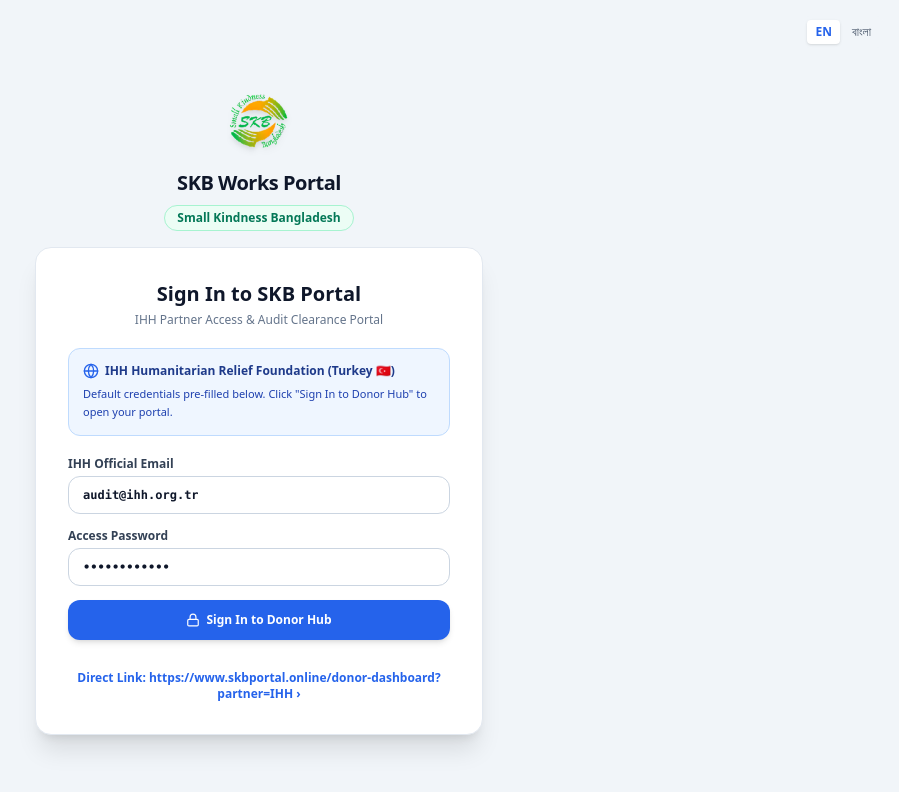
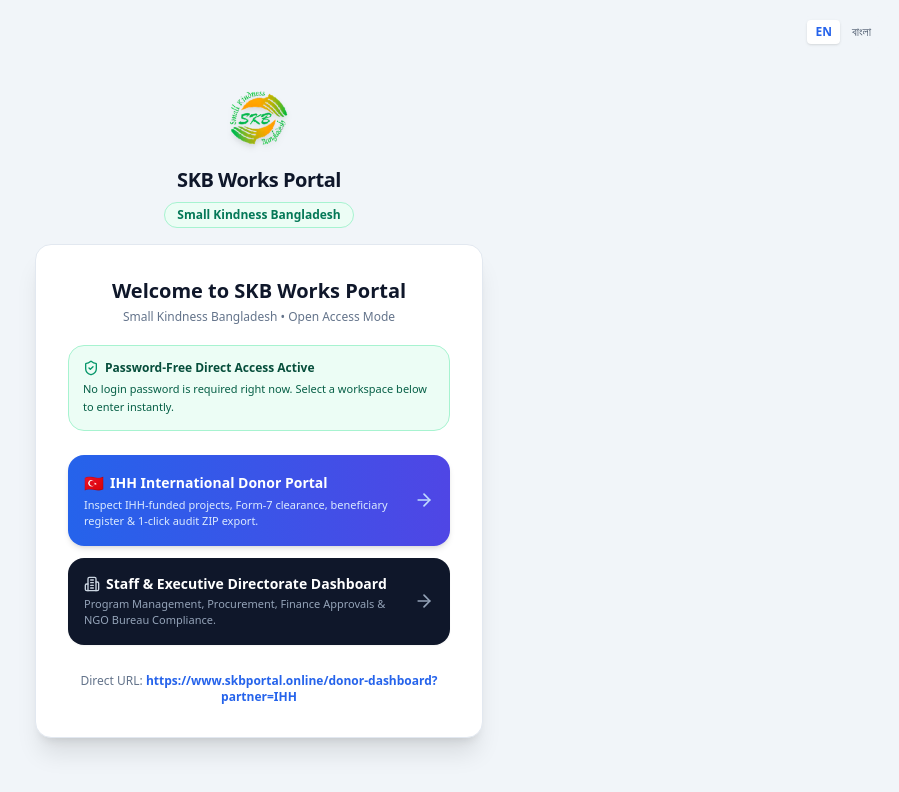
Before and after one commit to dhshishirD/skb-portal, a Next.js app: page /login in a window 1280 px wide. Shown: the top 792 px of the page, without its empty margins (381-1280 px from the left). Built offline with nearby package versions, Linux system fonts and the light colour scheme; no server answers.

Commit message:
feat(donor): make donor portal 100% password-free and instant access

```diff
--- a/src/app/(auth)/login/page.tsx
+++ b/src/app/(auth)/login/page.tsx
@@ -1,77 +1,67 @@
 'use client';
 
-import { useState } from 'react';
 import Link from 'next/link';
-import { signInAction } from '@/app/actions/auth';
-import { Globe, Lock, CheckCircle2 } from 'lucide-react';
+import { useRouter } from 'next/navigation';
+import { Globe, ArrowRight, ShieldCheck, Building2 } from 'lucide-react';
 
 export default function LoginPage() {
-  const [emailInput, setEmailInput] = useState('audit@ihh.org.tr');
-  const [passwordInput, setPasswordInput] = useState('IHH-SKB-2026');
+  const router = useRouter();
 
   return (
-    <div className="space-y-5 max-w-sm mx-auto">
-      <div className="space-y-1 text-center">
-        <h2 className="text-xl font-extrabold text-slate-900">Sign In to SKB Portal</h2>
-        <p className="text-xs text-slate-500">IHH Partner Access & Audit Clearance Portal</p>
+    <div className="space-y-5 max-w-md mx-auto text-center">
+      <div className="space-y-1">
+        <h2 className="text-xl font-extrabold text-slate-900">Welcome to SKB Works Portal</h2>
+        <p className="text-xs text-slate-500">Small Kindness Bangladesh • Open Access Mode</p>
       </div>
 
-      <div className="bg-blue-50 border border-blue-200 text-blue-900 p-3.5 rounded-xl text-xs space-y-1.5">
-        <div className="flex items-center gap-1.5 font-bold">
-          <Globe className="w-4 h-4 text-blue-600 shrink-0" />
-          <span>IHH Humanitarian Relief Foundation (Turkey 🇹🇷)</span>
+      <div className="bg-emerald-50 border border-emerald-200 text-emerald-950 p-3.5 rounded-2xl text-xs space-y-1 text-left">
+        <div className="flex items-center gap-1.5 font-extrabold text-emerald-900">
+          <ShieldCheck className="w-4 h-4 text-emerald-600 shrink-0" />
+          <span>Password-Free Direct Access Active</span>
         </div>
-        <p className="text-[11px] text-blue-800 leading-relaxed">
-          Default credentials pre-filled below. Click &quot;Sign In to Donor Hub&quot; to open your portal.
+        <p className="text-[11px] text-emerald-800 leading-relaxed">
+          No login password is required right now. Select a workspace below to enter instantly.
         </p>
       </div>
 
-      <form action={signInAction} className="space-y-3.5">
-        <div>
-          <label className="block text-xs font-bold text-slate-700 mb-1">
-            IHH Official Email
-          </label>
-          <input
-            name="email"
-            type="text"
-            value={emailInput}
-            onChange={(e) => setEmailInput(e.target.value)}
-            placeholder="audit@ihh.org.tr"
-            required
-            className="w-full px-3.5 py-2.5 text-xs border border-slate-300 rounded-xl focus:outline-none focus:ring-2 focus:ring-blue-500 font-mono font-semibold"
-          />
-        </div>
+      <div className="space-y-3 pt-1">
+        {/* 1. Primary IHH Donor Hub Access */}
+        <button
+          onClick={() => router.push('/donor-dashboard?partner=IHH')}
+          className="w-full p-4 bg-gradient-to-r from-blue-600 to-indigo-600 hover:from-blue-700 hover:to-indigo-700 text-white rounded-2xl shadow-md transition-all text-left flex items-center justify-between group cursor-pointer"
+        >
+          <div className="space-y-0.5">
+            <div className="flex items-center gap-1.5">
+              <span className="text-base">🇹🇷</span>
+              <span className="font-extrabold text-sm">IHH International Donor Portal</span>
+            </div>
+            <p className="text-[11px] text-blue-100">
+              Inspect IHH-funded projects, Form-7 clearance, beneficiary register & 1-click audit ZIP export.
+            </p>
+          </div>
+          <ArrowRight className="w-5 h-5 text-blue-200 group-hover:translate-x-1 transition-transform shrink-0 ml-2" />
+        </button>
 
-        <div>
-          <label className="block text-xs font-bold text-slate-700 mb-1">
-            Access Password
-          </label>
-          <input
-            name="password"
-            type="password"
-            value={passwordInput}
-            onChange={(e) => setPasswordInput(e.target.value)}
-            placeholder="IHH-SKB-2026"
-            required
-            className="w-full px-3.5 py-2.5 text-xs border border-slate-300 rounded-xl focus:outline-none focus:ring-2 focus:ring-blue-500 font-mono font-semibold"
-          />
-        </div>
+        {/* 2. Staff & Executive Dashboard */}
+        <button
+          onClick={() => router.push('/dashboard')}
+          className="w-full p-4 bg-slate-900 hover:bg-slate-800 text-white rounded-2xl shadow-sm transition-all text-left flex items-center justify-between group cursor-pointer"
+        >
+          <div className="space-y-0.5">
+            <div className="flex items-center gap-1.5">
+              <Building2 className="w-4 h-4 text-slate-300" />
+              <span className="font-extrabold text-sm">Staff & Executive Directorate Dashboard</span>
+            </div>
+            <p className="text-[11px] text-slate-400">
+              Program Management, Procurement, Finance Approvals & NGO Bureau Compliance.
+            </p>
+          </div>
+          <ArrowRight className="w-5 h-5 text-slate-400 group-hover:translate-x-1 transition-transform shrink-0 ml-2" />
+        </button>
+      </div>
 
-        <button
-          type="submit"
-          className="w-full py-3 bg-blue-600 hover:bg-blue-700 text-white font-extrabold text-xs rounded-xl transition-all shadow-md flex items-center justify-center gap-1.5"
-        >
-          <Lock className="w-3.5 h-3.5" /> Sign In to Donor Hub
-        </button>
-      </form>
-
-      <div className="text-center pt-1">
-        <Link
-          href="/donor-dashboard?partner=IHH"
-          className="inline-flex items-center gap-1 text-xs font-bold text-blue-600 hover:underline"
-        >
-          Direct Link: https://www.skbportal.online/donor-dashboard?partner=IHH &rsaquo;
-        </Link>
+      <div className="pt-2 text-xs text-slate-500">
+        Direct URL: <Link href="/donor-dashboard?partner=IHH" className="font-bold text-blue-600 hover:underline">https://www.skbportal.online/donor-dashboard?partner=IHH</Link>
       </div>
     </div>
   );
--- a/src/app/(donor)/donor-dashboard/page.tsx
+++ b/src/app/(donor)/donor-dashboard/page.tsx
@@ -476,8 +476,8 @@
             </div>
 
             <div className="flex items-center gap-2">
-              <span className="font-mono text-[11px] bg-blue-100 text-blue-900 px-2.5 py-1 rounded-lg border border-blue-300 font-bold">
-                Passcode: IHH-SKB-2026
+              <span className="text-[11px] bg-emerald-100 text-emerald-900 px-2.5 py-1 rounded-lg border border-emerald-300 font-extrabold flex items-center gap-1">
+                <CheckCircle2 className="w-3.5 h-3.5 text-emerald-600" /> Open Access Active
               </span>
             </div>
           </div>
```
